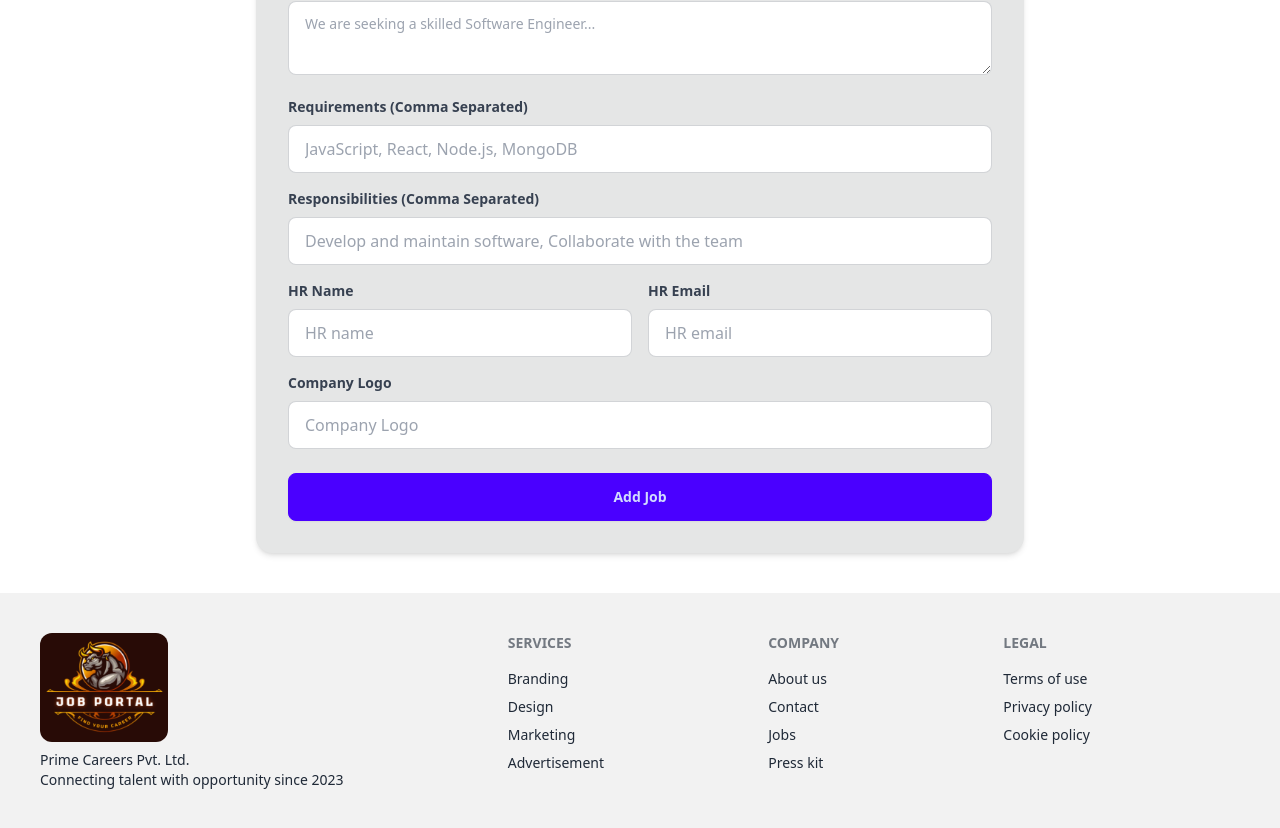
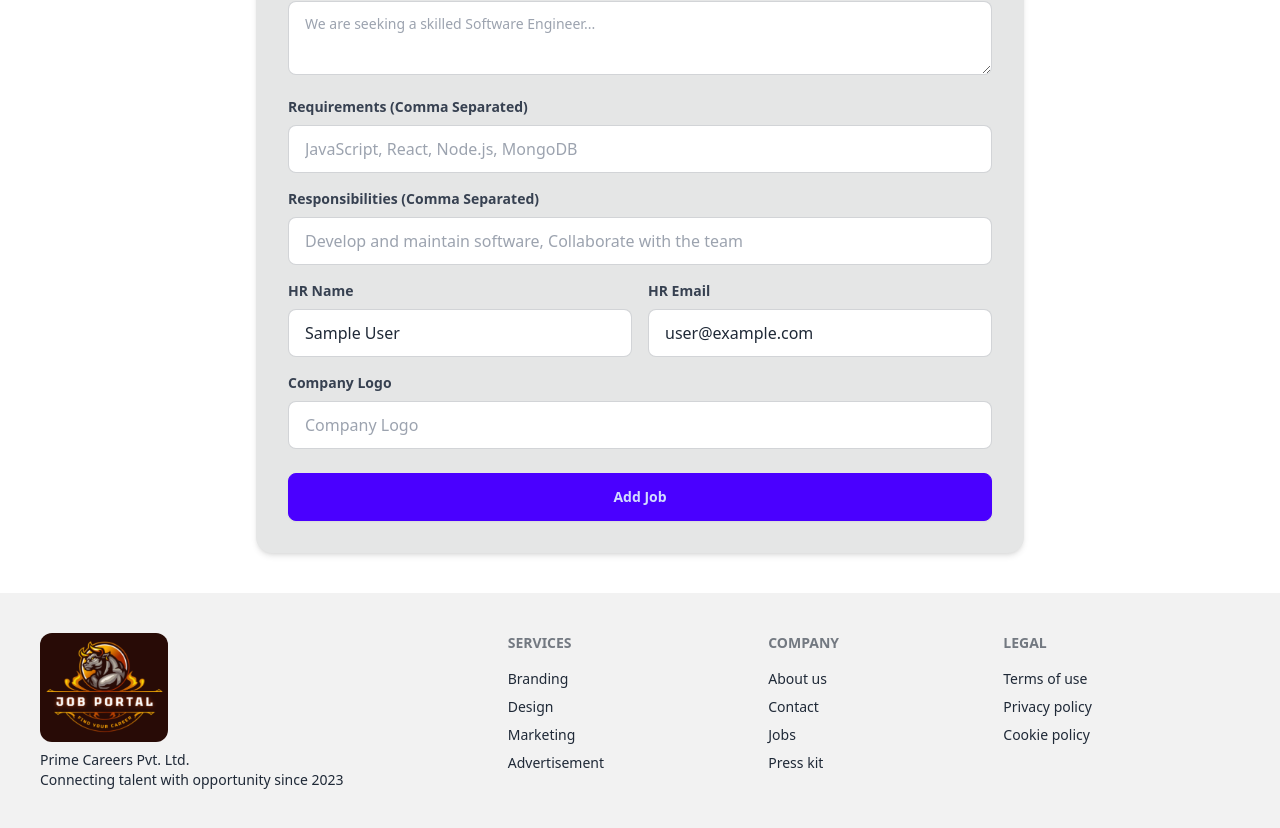
Before and after one commit to hasibprangon/job-portal-client, a React (Vite) app: page /addJob in a window 1280 px wide. Shown: the part 879-1707 px from the top of the page. Built offline with nearby package versions, Linux system fonts and the light colour scheme; no server answers; sample sign-in values are in the browser's storage.

Commit message:
post a job in backend

```diff
--- a/src/Pages/AddJob/AddJob.jsx
+++ b/src/Pages/AddJob/AddJob.jsx
@@ -1,7 +1,9 @@
 import React from 'react';
+import Swal from 'sweetalert2';
+import useAuth from '../../hook/useAuth';
 
 const AddJob = () => {
-
+    const {user} = useAuth()
 
     const handleAddJob = e => {
         e.preventDefault();
@@ -9,14 +11,33 @@ const AddJob = () => {
         const initialData = Object.fromEntries(formData.entries());
         console.log(initialData);
         const { responsibilities, requirements, currencyType, maxSalary, minSalary, ...newJob } = initialData;
-        console.log(newJob);
         newJob.salaryRange = { minSalary, maxSalary, currencyType };
-        console.log(newJob);
         // The split(',') method separates the input string into an array based on commas.
         // The map(item => item.trim()) ensures that any extra spaces around the items are removed.
         newJob.responsibilities = responsibilities.split(',').map(item => item.trim());
         newJob.requirements = requirements.split(',').map(item => item.trim());
-        console.log(newJob);
+
+        fetch('http://localhost:5000/jobs', {
+            method:'POST',
+            headers:{
+                'content-type' : 'application/json'
+            },
+            body: JSON.stringify(newJob)
+        })
+        .then(res => res.json())
+        .then(data => {
+            console.log(data);
+            if(data.insertedId){
+                Swal.fire({
+                    position: "top",
+                    icon: "success",
+                    title: "You have posted a job successfully",
+                    showConfirmButton: false,
+                    timer: 1500
+                  });
+                  e.target.reset();
+            }
+        })
 
     }
 
@@ -136,13 +157,13 @@ const AddJob = () => {
                         <label className="block text-gray-700 text-sm font-bold mb-2" htmlFor="hrName">
                             HR Name
                         </label>
-                        <input type="text" id="hrName" name="hrName" placeholder="HR name" className="input input-bordered w-full" required />
+                        <input type="text" id="hrName" name="hrName" placeholder="HR name" defaultValue={user?.displayName} readOnly className="input input-bordered w-full" required />
                     </div>
                     <div>
                         <label className="block text-gray-700 text-sm font-bold mb-2" htmlFor="hrEmail">
                             HR Email
                         </label>
-                        <input type="email" id="hrEmail" name="hrEmail" placeholder="HR email" className="input input-bordered w-full" required />
+                        <input type="email" id="hrEmail" name="hrEmail" placeholder="HR email" defaultValue={user?.email} readOnly className="input input-bordered w-full" required />
                     </div>
                 </div>
 
```
